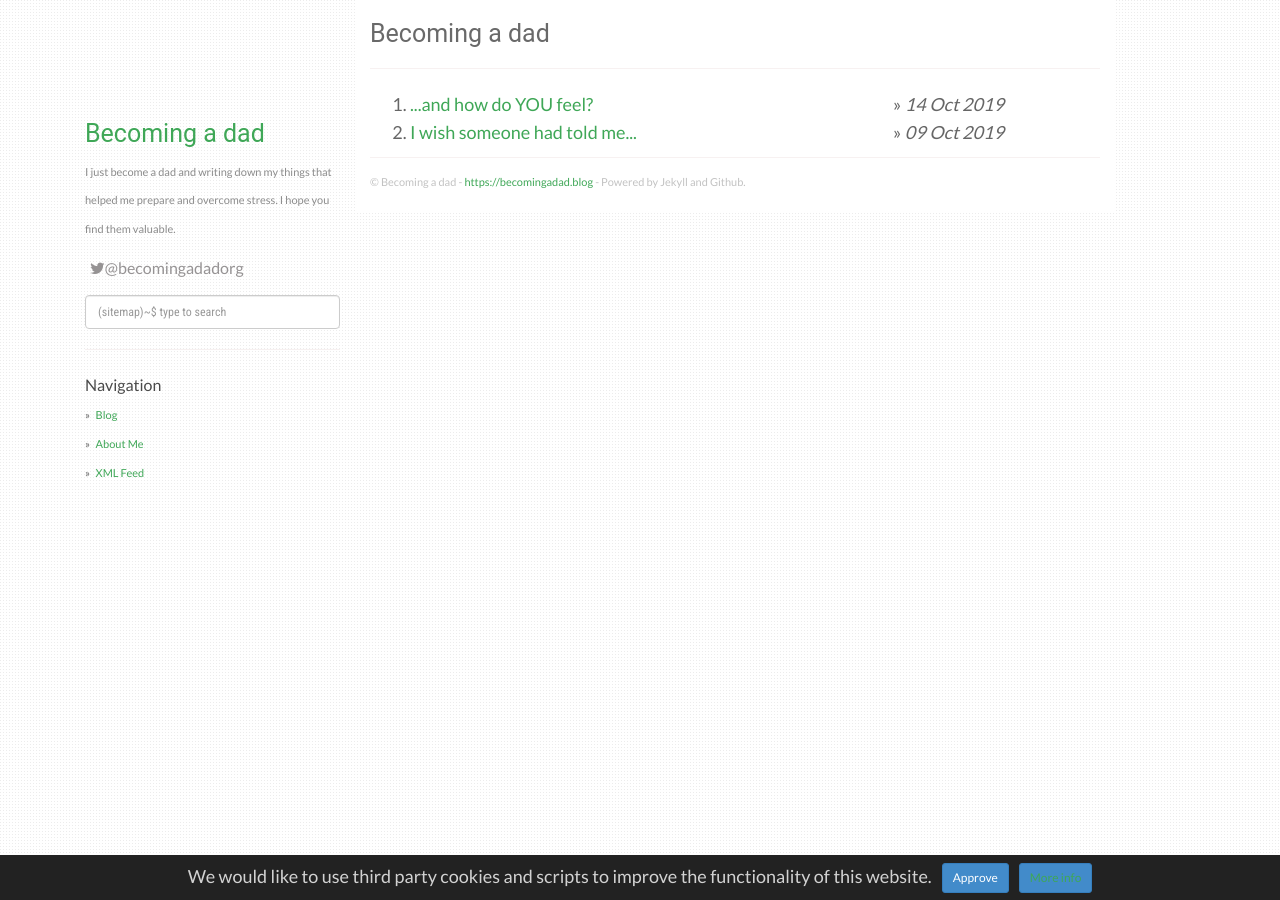
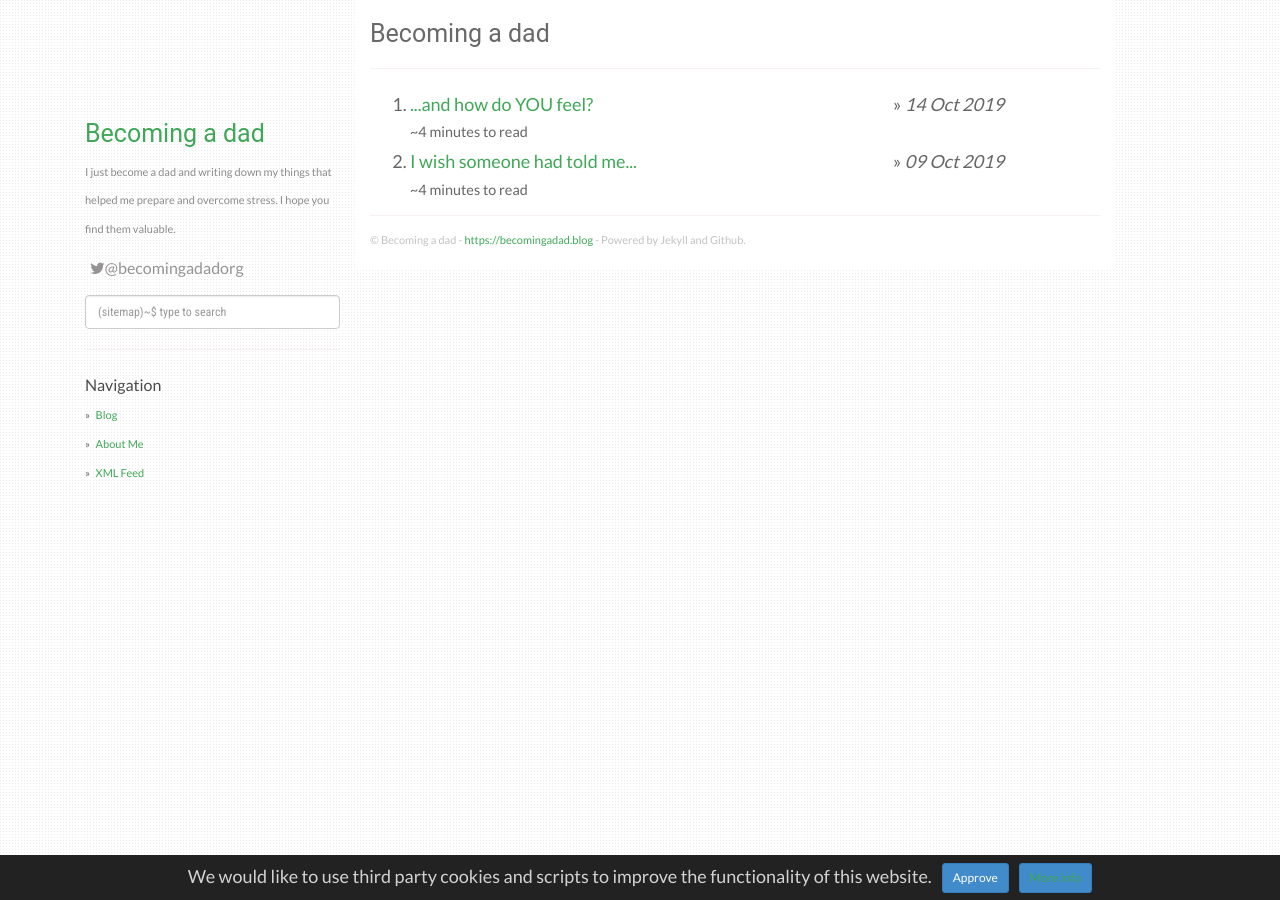
Before and after one commit to becomingadadblog/becomingadad, a Jekyll site: the page built from index.html, in a window 1280 px wide. Built offline with Jekyll 4.4.1, drawn with Linux system fonts in a browser that asks for light colours; nearby versions of some CDN libraries; the list of posts is cut into pages by our own code.

Commit message:
Reading time

```diff
--- a/index.html
+++ b/index.html
@@ -7,7 +7,22 @@ layout: default
   <hr />
   <ol class="posts">
     {% for post in paginator.posts %}
-      <li><a href="{{ post.url }}"><span class="post-title">{{ post.title }}</span></a> &raquo; <i><span class="post-date">{{ post.date | date_to_string }}</span></i></li>
+      <li>
+        <a href="{{ post.url }}">
+            <span class="post-title">{{ post.title }}</span>
+        </a> &raquo;
+        <span class="post-meta">
+          <i><span class="post-date">{{ post.date | date_to_string }}</span></i>
+          <div class="post-reading-time">
+            {% capture words %}
+            {{ post.content | number_of_words | minus : 180 }}
+            {% endcapture %}
+            {% unless words contains '-' %}
+            {{ words | plus: 150 | divided_by:150 | append: ' minutes to read' | prepend: '~'}}
+            {% endunless %}
+          </div>
+        </span>
+      </li>
     {% endfor %}
   </ol>
   <!-- Pagination links -->
--- a/static/css/main.css
+++ b/static/css/main.css
@@ -175,6 +175,10 @@ div.col-sm-3 div.profile-about {
   width: 70%;
 }
 
+#home .posts .post-reading-time{
+  font-size: .8em;
+}
+
 @media (min-width: 470px) {
   #home .posts .post-title{
     float: left;
```
